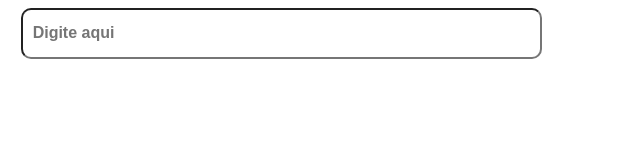
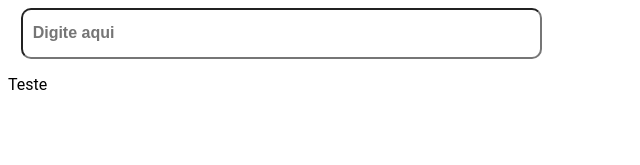
Before and after one commit to tainaleivas/CompassUol-Test, a React (Create React App) app: page / in a window 1280 px wide. Shown: the top 165 px of the page, without its empty margins (0-640 px from the left). Built offline with nearby package versions, Linux system fonts and the light colour scheme; the HTML template or start-up script is replaced by a standard one.

Commit message:
feat: add paragraph component

```diff
--- a/public/index.html
+++ b/public/index.html
@@ -10,7 +10,13 @@
       content="Web site created using create-react-app"
     />
     <link rel="manifest" href="%PUBLIC_URL%/manifest.json" />
-    <title>React App</title>
+    <link rel="preconnect" href="https://fonts.googleapis.com/" />
+    <link rel="preconnect" href="https://fonts.gstatic.com/" crossorigin />
+    <link
+      href="https://fonts.googleapis.com/css2?family=Playfair+Display:wght@400;700&display=swap"
+      rel="stylesheet"
+    />
+    <title>Github Searcher</title>
   </head>
   <body>
     <noscript>You need to enable JavaScript to run this app.</noscript>
--- a/src/App.js
+++ b/src/App.js
@@ -1,10 +1,12 @@
 import React from 'react'
 import Input from './components/Input/Input'
+import Paragraph from './components/Paragraph/Paragraph'
 
 const App = () => {
   return (
     <div>
       <Input/>
+      <Paragraph text="Teste"/>
     </div>
   )
 }
--- /dev/null
+++ b/src/components/Paragraph/Paragraph.js
@@ -0,0 +1,53 @@
+import React from 'react'
+import PropTypes from 'prop-types'
+import P from './Paragraph.styled'
+
+const Paragraph = ({
+	fontSize,
+	fontFamily,
+	fontWeight,
+	lineHeight,
+	textAlign,
+	color,
+	margin,
+	padding,
+	width,
+	text
+}) => {
+	return (
+		<>
+			<P
+				fontSize={fontSize}
+				fontFamily={fontFamily}
+				fontWeight={fontWeight}
+				lineHeight={lineHeight}
+				textAlign={textAlign}
+				color={color}
+				margin={margin}
+				padding={padding}
+				width={width}
+			>
+				{text}
+			</P>
+		</>
+	)
+}
+
+Paragraph.propTypes = {
+	color: PropTypes.string,
+	fontSize: PropTypes.string,
+	fontFamily: PropTypes.string,
+	fontWeight: PropTypes.string,
+	lineHeight: PropTypes.string,
+	textAlign: PropTypes.string,
+	margin: PropTypes.string,
+	padding: PropTypes.string,
+	width: PropTypes.string,
+	text: PropTypes.string
+}
+
+Paragraph.defaultProps = {
+	fontFamily: 'Roboto, sans-serif'
+}
+
+export default Paragraph
--- /dev/null
+++ b/src/components/Paragraph/Paragraph.styled.js
@@ -0,0 +1,15 @@
+import styled from 'styled-components'
+
+const P = styled.p`
+	font-size: ${props => props.fontSize};
+	font-family: ${props => props.fontFamily};
+	font-weight: ${props => props.fontWeight};
+	line-height: ${props => props.lineHeight};
+	text-align: ${props => props.textAlign};
+	color: ${props => props.theme.text};
+	margin: ${props => props.margin};
+	padding: ${props => props.padding};
+	width: ${props => props.width};
+`
+
+export default P
```
